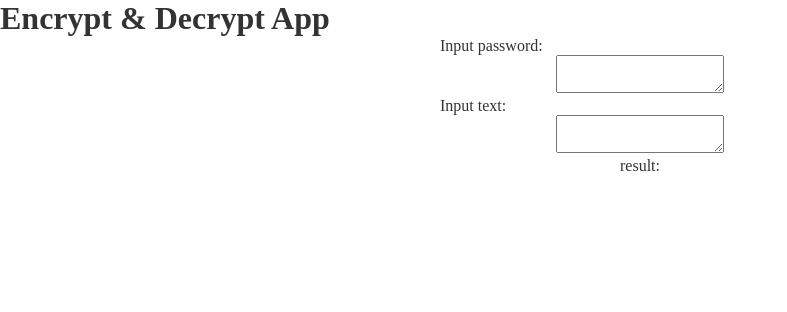
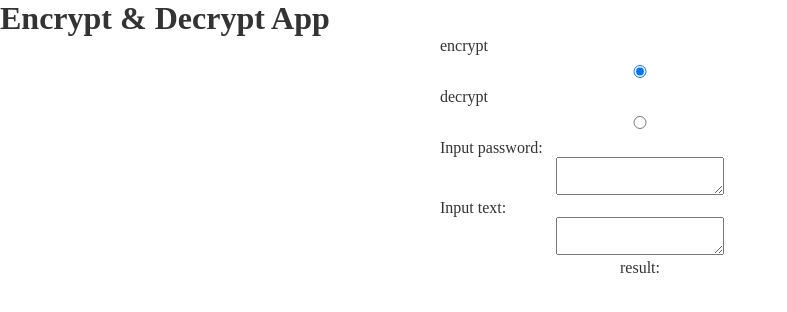
Before and after one commit to mufis-coder/edcrypt-web, a React (Create React App) app: page / in a window 1280 px wide. Shown: the top 312 px of the page, without its empty margins (0-787 px from the left). Built offline with nearby package versions, Linux system fonts and the light colour scheme.

Commit message:
feat: make input radion type

```diff
--- a/src/components/Content.js
+++ b/src/components/Content.js
@@ -4,10 +4,28 @@ import { encrypt, decrypt } from "../utils/Edcrypt";
 const Content = () => {
     const [password, setPassword] = useState('');
     const [textIn, setTextIn] = useState('');
+    const [isEncrypt, setIsEncrypt] = useState(true);
+
+    const handleTypeAlgo = (e) => {
+        const {value} = e.target;
+        if(value==="encrypt"){
+            setIsEncrypt(true);
+        }else{
+            setIsEncrypt(false);
+        }
+    }
 
     return (
         <div className="content">
             <form>
+                <label>encrypt</label>
+                <input type="radio" id="encrypt" value="encrypt"
+                    name="type-algo" checked={isEncrypt} onChange={handleTypeAlgo}/>
+
+                <label>decrypt</label>
+                <input type="radio" id="decrypt" value="decrypt"
+                    name="type-algo" onChange={handleTypeAlgo}/>
+
                 <label>Input password:</label>
                 <textarea
                     required
@@ -22,7 +40,7 @@ const Content = () => {
                     onChange={(e)=>setTextIn(e.target.value)}
                 ></textarea>
 
-                <p>result: {encrypt(textIn, password)}</p>
+                <p>result: {isEncrypt? encrypt(textIn, password): decrypt(textIn, password)}</p>
             </form>
         </div>
      );
--- a/src/utils/Edcrypt.js
+++ b/src/utils/Edcrypt.js
@@ -1,13 +1,13 @@
 const encrypt = (texIn, password) => {
     var lenPass= password.length, lenTextIn = texIn.length;
-    var iPass = 0, resText = "", numAdd = 0;
+    var iPass = 0, resText = "";
 
     for (var i=0; i<lenPass; i++) {
 		iPass = parseInt(iPass) + parseInt(password.charAt(i).charCodeAt(0));
 	}
 
     var lenTextLoop = lenTextIn;
-    for(var i=0; i<lenTextIn; i++) {
+    for(i=0; i<lenTextIn; i++) {
         if (texIn.charAt(i) === ' '|| texIn.charAt(i) === '\0' || texIn.charAt(i).charCodeAt(0)>123 ||
                 (texIn.charAt(i).charCodeAt(0)<97 && texIn.charAt(i).charCodeAt(0)<65) ||
                 (texIn.charAt(i).charCodeAt(0)<97 && texIn.charAt(i).charCodeAt(0)>91)) {
@@ -17,8 +17,8 @@ const encrypt = (texIn, password) => {
             var tempChar= (tempNum + texIn.charAt(i).charCodeAt(0))%26 + 65;
             resText = resText.concat(String.fromCharCode(tempChar));
         } else{
-            var tempNum = ((((iPass%(i+1)) + (lenTextLoop+1))*lenPass));
-            var tempChar= (tempNum + texIn.charAt(i).charCodeAt(0))%26 + 97;
+            tempNum = ((((iPass%(i+1)) + (lenTextLoop+1))*lenPass));
+            tempChar= (tempNum + texIn.charAt(i).charCodeAt(0))%26 + 97;
             resText = resText.concat(String.fromCharCode(tempChar));
         }
 
@@ -28,7 +28,7 @@ const encrypt = (texIn, password) => {
     return (resText);
 }
 
-const decrypt = () => {
+const decrypt = (texIn, password) => {
     return ('str');
 }
 
```
